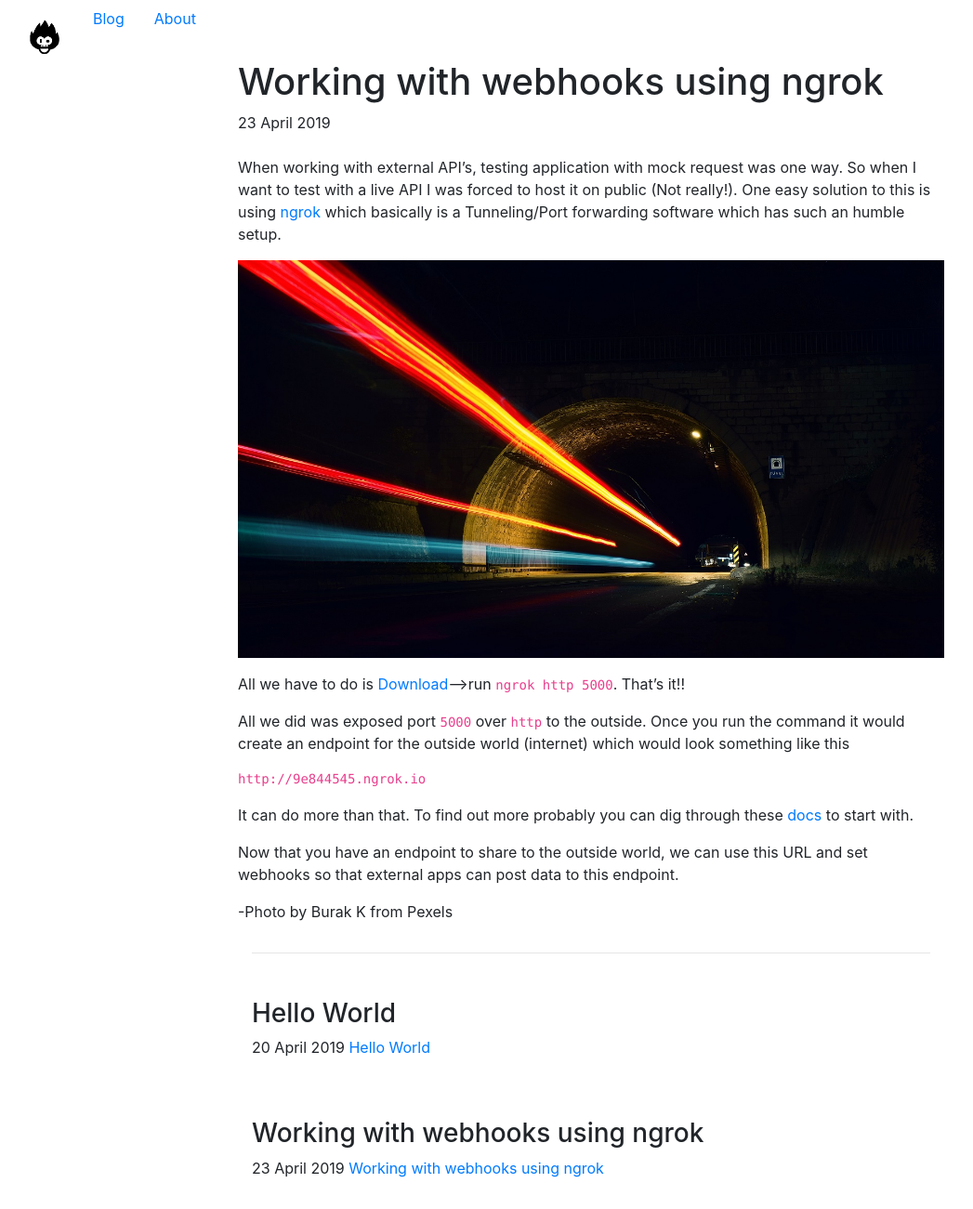
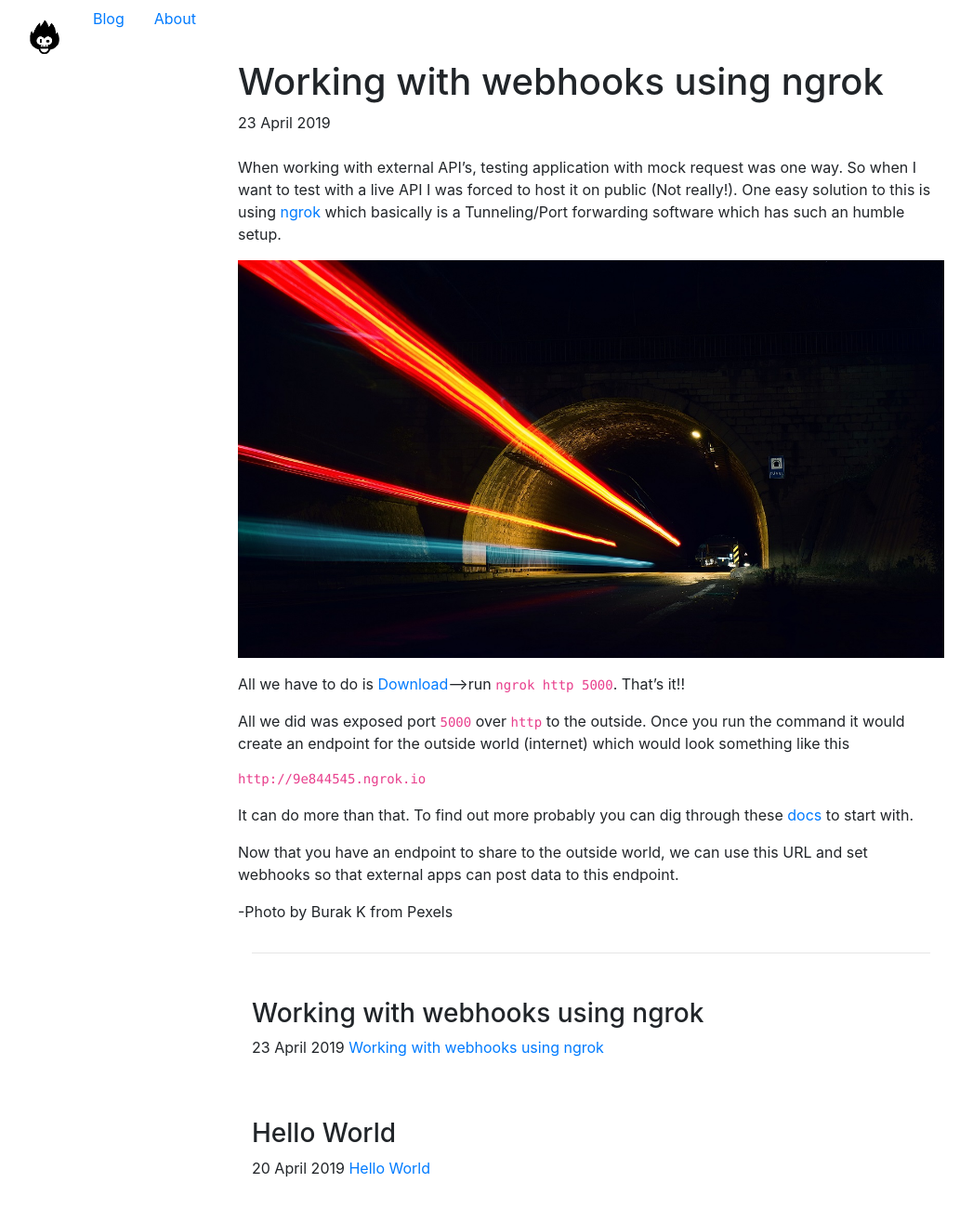
Before and after one commit to unrealnerd/unrealnerd.github.io, a Jekyll site: the page built from index.html, in a window 1280 px wide and 1301 px high. Shown: the whole window at 93% size, without its empty margins (4-1051 px from the left). Built offline with Jekyll 4.4.1, drawn with Linux system fonts in a browser that asks for light colours; nearby versions of some CDN libraries.

Commit message:
*reverse the posts order

```diff
--- a/blog/index.html
+++ b/blog/index.html
@@ -5,7 +5,7 @@ title: Blog Entires
 	<h1> {{ page.title }} </h1>
 	<ul class="posts">
 
-	  {% for post in site.posts reversed%}
+	  {% for post in site.posts%}
 	    <li class="postlist"><span>{{ post.date | date_to_string }}</span> » <a href="{{ post.url }}" title="{{ post.title }}">{{ post.title }}</a></li>
 	  {% endfor %}
 	</ul>
--- a/index.html
+++ b/index.html
@@ -15,7 +15,7 @@ title: Arjun Shetty, BitsMonkey
 
 <hr />
 
-{% for post in site.posts reversed %}
+{% for post in site.posts %}
 <article class="postlist">
     <h3>
         {{ post.title }}
```
